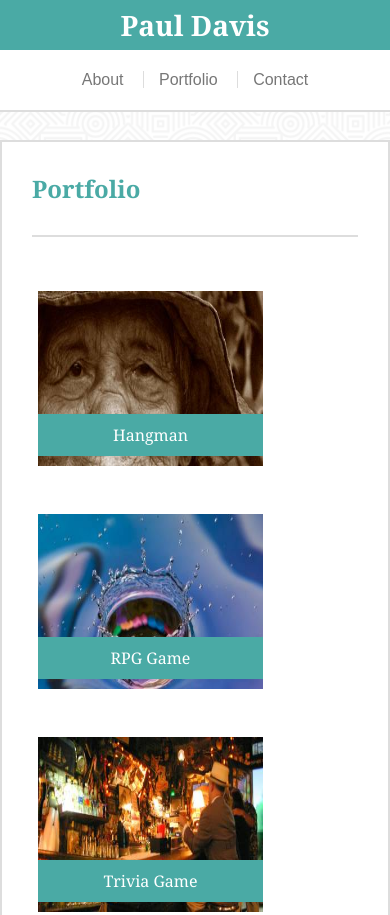
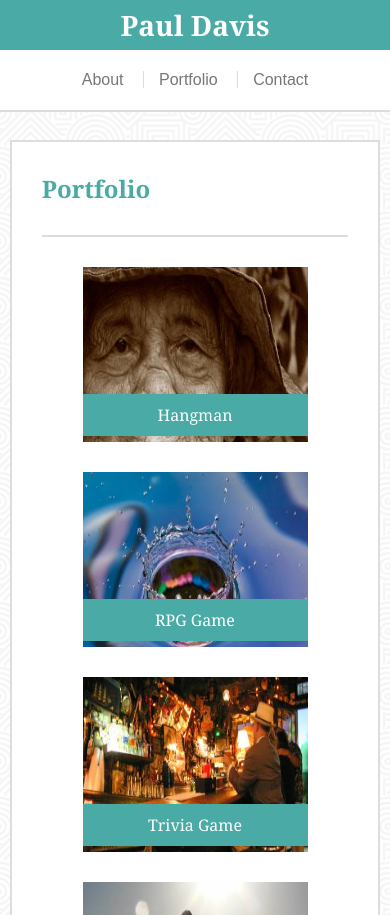
Before and after one commit to luapasivad/hw2_css-bootstrap_responsivePortfolio, a plain HTML site: page portfolio.html in a window 390 px wide. Shown: the top 915 px of the page. Drawn offline with Linux system fonts and the light colour scheme.

Commit message:
most responsiveness done, needs fine tuning

```diff
--- a/hw_rec_assets/css/hw_recommended_style.css
+++ b/hw_rec_assets/css/hw_recommended_style.css
@@ -84,9 +84,9 @@ footer {
 }
 
 /* content format */
-
 .content {
     max-width: 960px;
+    width: 95%;
     margin: 30px 0px 0px 0px;
     margin-left: auto;
     margin-right: auto;
@@ -116,13 +116,18 @@ a {
 }
 
 input {
-    width: 912px;
+    width: 100%;
+    max-width: 912px;
     height: 26px;
 }
 
 form {
     text-align: left;
     padding-bottom: 5px;
+}
+
+.formInput {
+    padding: 10px;
 }
 
 .message {
@@ -187,6 +192,8 @@ p {
 }
 
 @media screen and (max-width: 640px) {
+
+    /* navbar */
     logo {
         left: 0;
         width: 100%;
@@ -214,4 +221,20 @@ p {
         margin: 0 auto;
         text-align: center;
     }
+    /* portfolio */
+    .folioImg1, .folioImg2, .folioImg3, .folioImg4, .folioImg5 {
+        text-align: center;
+        float: none;
+        width: 100%;
+        margin: 0 auto;
+        margin-bottom: 30px;
+    }
+
+    .hangmanText, .rpgText, .triviaText, .infoText, .rpsText {
+        position: relative;
+        display: block;
+        margin: 0 auto;
+        top: -30%;
+    }
+
 }
--- a/portfolio.html
+++ b/portfolio.html
@@ -2,6 +2,7 @@
 <html>
 
     <head>
+        <meta name="viewport" content="width=device-width, initial-scale=1.0">
     <link rel="stylesheet" type="text/css" href="hw_rec_assets/css/hw_recommended_style.css">
 
         <title>Portfolio - Paul Davis</title>
```
